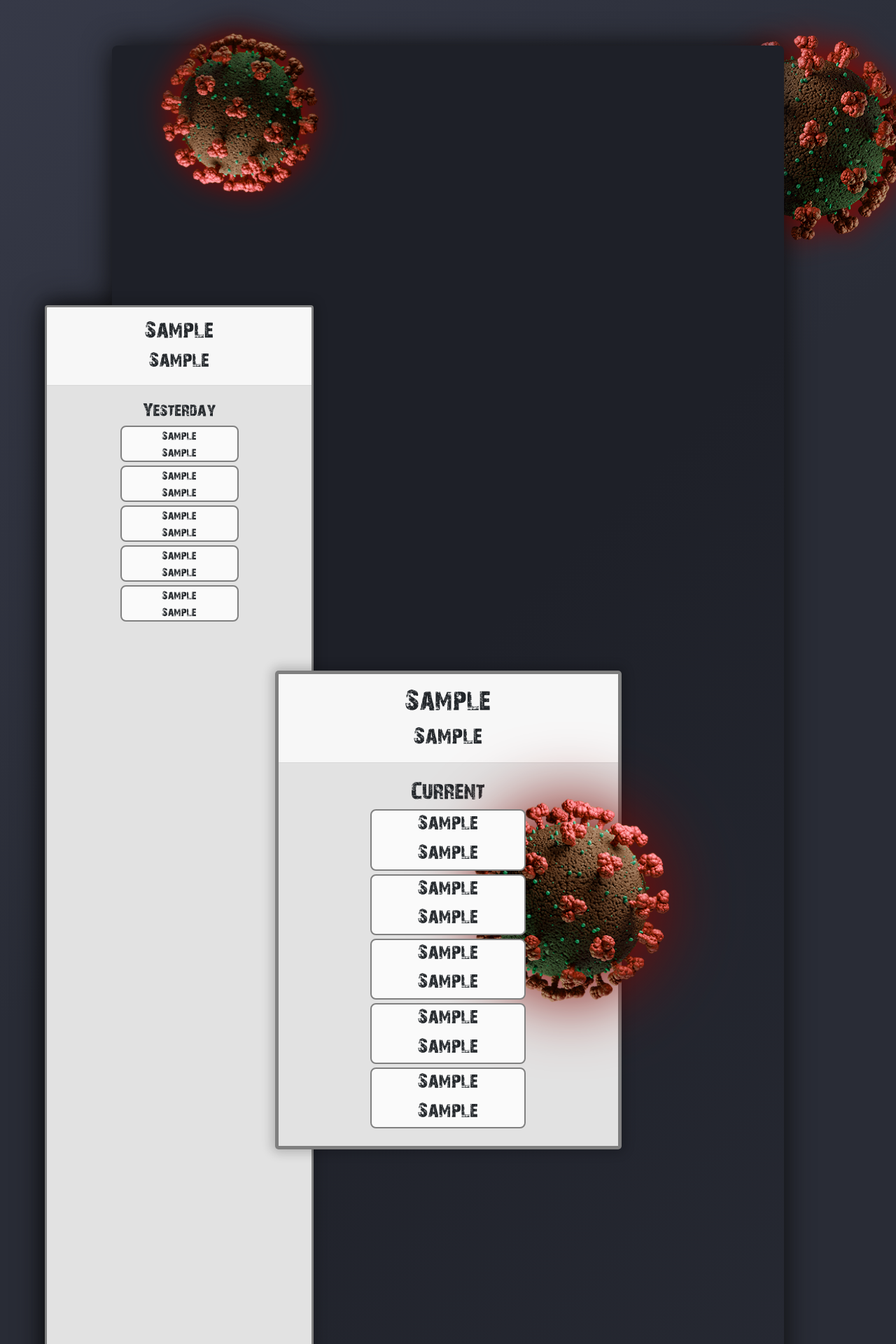
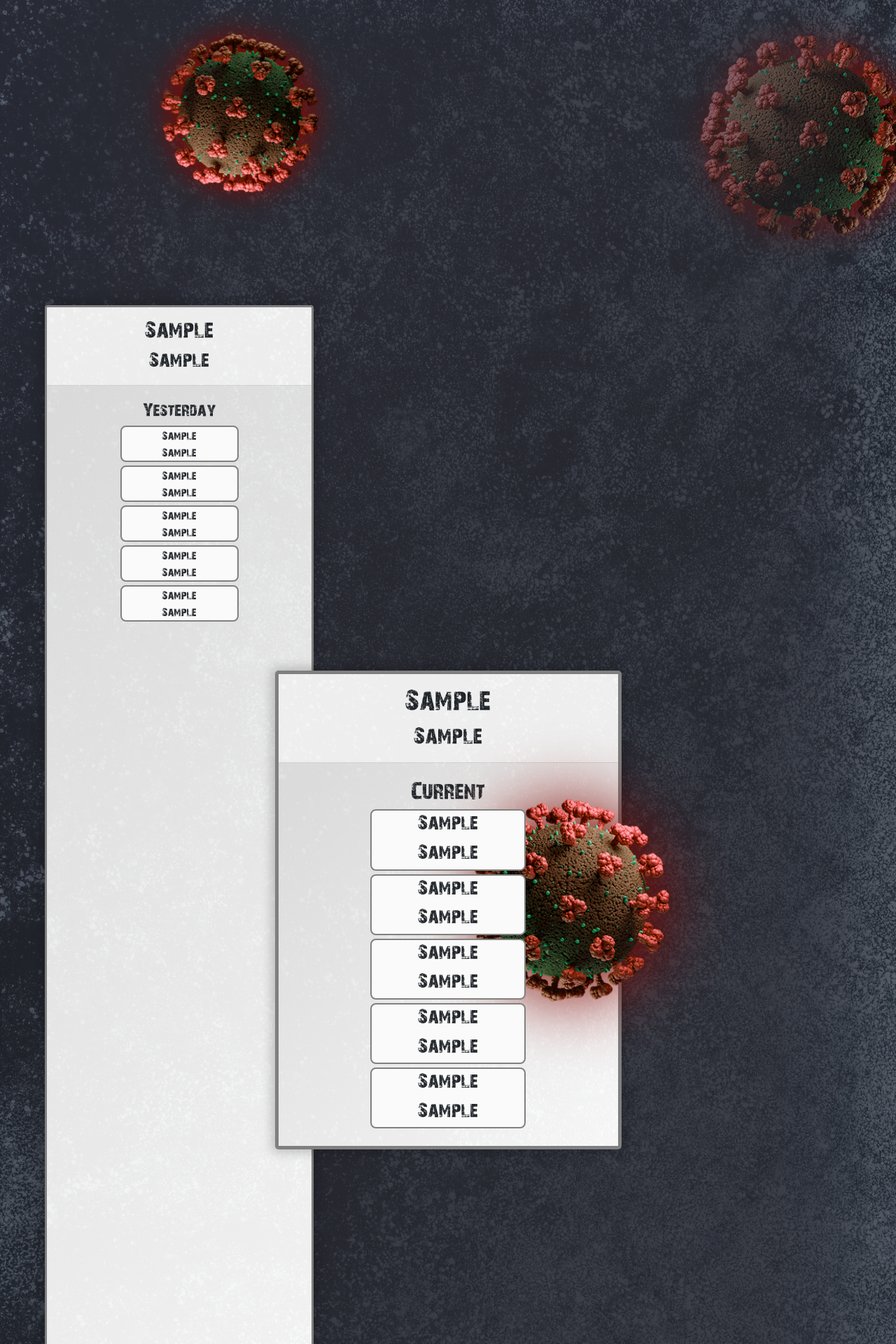
Before and after one commit to hackwithcameron/DjangoCovidScraper, a Django app: template templates/COVIDPage/index.html in a window 1280 px wide. Shown: the top 1920 px of the page at 70% size. Run offline with Django 3.2, Linux system fonts and the light colour scheme; the template is opened without the code that fills it: most values are stand-ins (such as "Sample title", 1, 10 or a date in 2020); some libraries are stand-ins or nearby versions.

Commit message:
Added background
Added background and changed container background opacity.

```diff
--- a/static/css/covidwebpage.css
+++ b/static/css/covidwebpage.css
@@ -15,6 +15,7 @@
     display: flex;
     justify-content: center;
     align-items: center;
+    overflow: hidden;
 }
 
 
@@ -26,6 +27,10 @@
     background-image: linear-gradient(320deg, #292c36 60%, #363947);
 }
 
+#backgroundImg{
+    opacity: .25;
+}
+
 .mainContainer{
     width: 80%;
     height: 95%;
@@ -34,9 +39,20 @@
     position: absolute;
     text-align: center;
     border-radius: 8px;
-    background-image: linear-gradient(135deg, #1e2028 40%, #292c36);
-  filter: drop-shadow(0px 0px 20px #0c0c0d);
+
+    background-color: rgba(42, 43, 51, 0.6);
+    box-shadow: 0 10px 100px 100px rgba(42, 43, 51, 0.6);
     display: grid;
+}
+
+.mainContainer::before{
+    content: "";
+    position: absolute;
+    top: 0;
+    right: 0;
+    width: 100%;
+    height: 100%;
+    opacity: .5;
 }
 
 .row{
@@ -70,7 +86,18 @@
 }
 
 .card-body{
-    background-color: #e2e2e2;
+    background-image: linear-gradient(135deg, #e2e2e2, rgba(255, 255, 255, 0));
+}
+
+.card-body::before{
+    background-image: url('../images/background.jpg');
+    opacity: .035;
+    content: "";
+    top: 0;
+    left: 0;
+    width: 100%;
+    height: 100%;
+    position: absolute;
 }
 
 
--- a/templates/COVIDPage/index.html
+++ b/templates/COVIDPage/index.html
@@ -4,6 +4,7 @@
 <section>
     <div class="container-fluid">
         <div id="background">
+            <img src="{% static 'images/background.jpg' %}" id="backgroundImg" alt=" ">
             <img src="{% static 'images/VirusPic.png' %}" class="virus" id="backgroundVirus3" alt=" ">
             <img src="{% static 'images/VirusPic.png' %}" class="virus" id="backgroundVirus4" alt=" ">
         </div>
```
Also changed, not shown: static/images/background.jpg (added).
